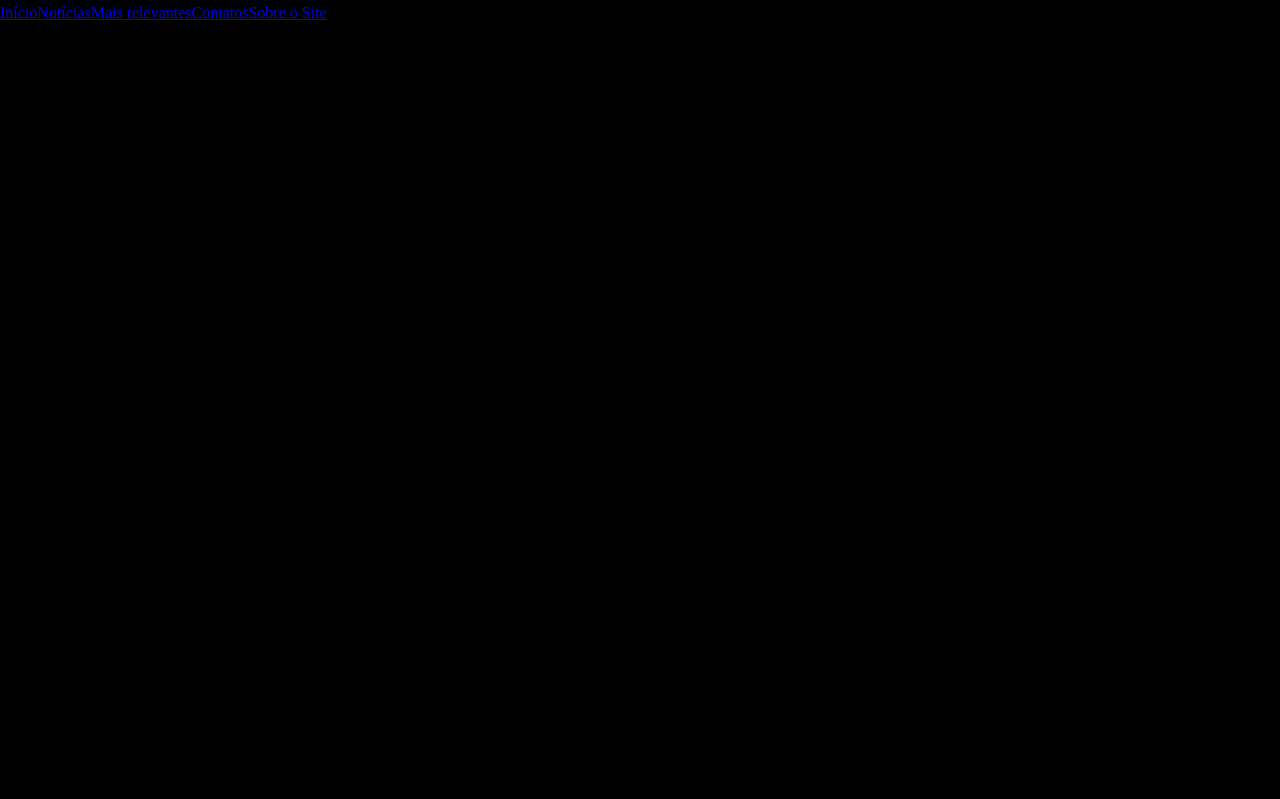
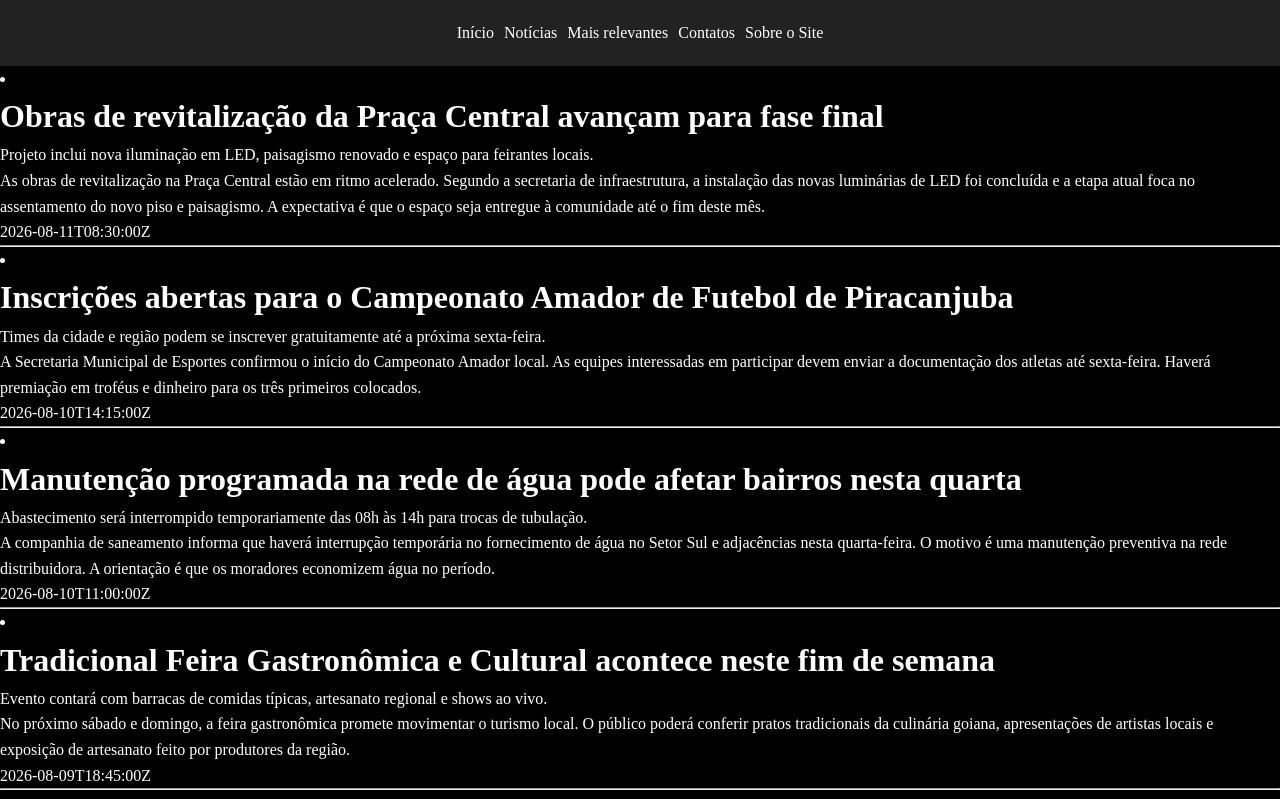
Before and after one commit to JorgeLucasPinheiro98/Blog, a React (Vite) app in the folder frontend/: page / in a window 1280 px wide. Shown: the top 799 px of the page. Built offline with nearby package versions, Linux system fonts and the light colour scheme.

Commit message:
Criando a lista e buscando os dados

```diff
--- a/frontend/src/App.tsx
+++ b/frontend/src/App.tsx
@@ -1,9 +1,13 @@
-import Headers from './componets/Header'
+import { Headers } from './componets/Header'
+import { Cards } from './componets/Cards'
 import './App.css'
 
 function App() {
   return (
+    <>
     <Headers/>
+    <Cards/>
+    </>
   )
 }
 
--- /dev/null
+++ b/frontend/src/componets/Cards/index.tsx
@@ -0,0 +1,19 @@
+import { response } from "../../database/database";
+import type { Post } from "../../types/Post";
+
+export function Cards() {
+        const dates:Post[] = response;
+        const listCards = dates.map(date =>
+            <li key={date.id}>
+                <h1>{date.titulo}</h1>
+                <p>{date.resumo}</p>
+                <p>{date.conteudo}</p>
+                <p>{date.data}</p>
+                <hr />
+            </li>
+        )
+
+    return (
+        <div>{listCards}</div>
+    )
+}
--- a/frontend/src/componets/Header.tsx
+++ b/frontend/src/componets/Header/index.tsx
@@ -1,6 +1,8 @@
-export default function Headers() {
+import style from './style.module.css'
+
+export function Headers() {
     return (
-      <header id="header">
+      <header className={style.header}>
         <nav aria-label="Navegação principal">
           <a href="#inicio">Início</a>
           <a href="#noticias">Notícias</a>
--- /dev/null
+++ b/frontend/src/componets/Header/style.module.css
@@ -0,0 +1,18 @@
+.header {
+    display: flex;
+    align-items: center;
+    justify-content: space-around;
+    background-color: rgb(34, 34, 34);
+}
+
+nav {
+    margin: 10px;
+    padding: 10px;
+
+}
+
+a {
+    padding: 2px 5px;
+    color: white;
+    text-decoration: none;
+}
--- a/frontend/src/cssComponets/header.css
+++ /dev/null
@@ -1,3 +0,0 @@
-header {
-    color: white;
-}
--- /dev/null
+++ b/frontend/src/database/database.ts
@@ -0,0 +1,104 @@
+import type { Post } from "../types/Post";
+
+export const response: Post[] = [
+    {
+      id: "1",
+      titulo: "Obras de revitalização da Praça Central avançam para fase final",
+      slug: "obras-revitalizacao-praca-central-avancam-fase-final",
+      resumo: "Projeto inclui nova iluminação em LED, paisagismo renovado e espaço para feirantes locais.",
+      conteudo: "As obras de revitalização na Praça Central estão em ritmo acelerado. Segundo a secretaria de infraestrutura, a instalação das novas luminárias de LED foi concluída e a etapa atual foca no assentamento do novo piso e paisagismo. A expectativa é que o espaço seja entregue à comunidade até o fim deste mês.",
+      imagem: "https://images.unsplash.com/photo-1517245386807-bb43f82c33c4?w=800",
+      data: "2026-08-11T08:30:00Z",
+      categoria: "cidade"
+    },
+    {
+      id: "2",
+      titulo: "Inscrições abertas para o Campeonato Amador de Futebol de Piracanjuba",
+      slug: "inscricoes-abertas-campeonato-amador-futebol-piracanjuba",
+      resumo: "Times da cidade e região podem se inscrever gratuitamente até a próxima sexta-feira.",
+      conteudo: "A Secretaria Municipal de Esportes confirmou o início do Campeonato Amador local. As equipes interessadas em participar devem enviar a documentação dos atletas até sexta-feira. Haverá premiação em troféus e dinheiro para os três primeiros colocados.",
+      imagem: "https://images.unsplash.com/photo-1508098682722-e99c43a406b2?w=800",
+      data: "2026-08-10T14:15:00Z",
+      categoria: "esportes"
+    },
+    {
+      id: "3",
+      titulo: "Manutenção programada na rede de água pode afetar bairros nesta quarta",
+      slug: "manutencao-programada-rede-agua-afeta-bairros-quarta",
+      resumo: "Abastecimento será interrompido temporariamente das 08h às 14h para trocas de tubulação.",
+      conteudo: "A companhia de saneamento informa que haverá interrupção temporária no fornecimento de água no Setor Sul e adjacências nesta quarta-feira. O motivo é uma manutenção preventiva na rede distribuidora. A orientação é que os moradores economizem água no período.",
+      imagem: "https://images.unsplash.com/photo-1581092160607-ee22621dd758?w=800",
+      data: "2026-08-10T11:00:00Z",
+      categoria: "publico"
+    },
+    {
+      id: "4",
+      titulo: "Tradicional Feira Gastronômica e Cultural acontece neste fim de semana",
+      slug: "tradicional-feira-gastronomica-cultural-acontece-fim-de-semana",
+      resumo: "Evento contará com barracas de comidas típicas, artesanato regional e shows ao vivo.",
+      conteudo: "No próximo sábado e domingo, a feira gastronômica promete movimentar o turismo local. O público poderá conferir pratos tradicionais da culinária goiana, apresentações de artistas locais e exposição de artesanato feito por produtores da região.",
+      imagem: "https://images.unsplash.com/photo-1555396273-367ea4eb4db5?w=800",
+      data: "2026-08-09T18:45:00Z",
+      categoria: "eventos"
+    },
+    {
+      id: "5",
+      titulo: "Prefeitura publica edital de concurso público com vagas para diversos níveis",
+      slug: "prefeitura-publica-edital-concurso-publico-vagas-diversos-niveis",
+      resumo: "Oportunidades contemplam cargos de nível fundamental, médio e superior.",
+      conteudo: "Foi publicado o edital do novo concurso público municipal. As oportunidades estão divididas entre cargos administrativos, área da saúde e educação. As inscrições começam no próximo mês diretamente pelo site da banca organizadora.",
+      imagem: "https://images.unsplash.com/photo-1450133064473-71024230f91b?w=800",
+      data: "2026-08-08T09:20:00Z",
+      categoria: "publico"
+    },
+    {
+      id: "6",
+      titulo: "Produtores rurais da região se reúnem para workshop sobre agricultura sustentável",
+      slug: "produtores-rurais-regiao-reunem-workshop-agricultura-sustentavel",
+      resumo: "Encontro debateu técnicas de manejo de solo e uso eficiente da água na lavoura.",
+      conteudo: "Especialistas e produtores rurais do município se reuniram para debater inovações no campo. O foco principal foi o uso de tecnologia para otimização do plantio, redução de insumos químicos e preservação de nascentes.",
+      imagem: "https://images.unsplash.com/photo-1500937386664-56d1dfef3854?w=800",
+      data: "2026-08-07T16:10:00Z",
+      categoria: "regiao"
+    },
+    {
+      id: "7",
+      titulo: "Campanha de vacinação contra a gripe é prorrogada no posto de saúde central",
+      slug: "campanha-vacinacao-gripe-prorrogada-posto-saude-central",
+      resumo: "Todas as faixas etárias a partir de 6 meses agora podem receber a dose da vacina.",
+      conteudo: "A Secretaria de Saúde estendeu o prazo da campanha de vacinação contra a gripe. O atendimento ocorre de segunda a sexta-feira, das 07h às 17h, no Posto de Saúde Central. É necessário apresentar documento com foto e cartão de vacina.",
+      imagem: "https://images.unsplash.com/photo-1584515979956-d9f6e5d09982?w=800",
+      data: "2026-08-06T13:00:00Z",
+      categoria: "publico"
+    },
+    {
+      id: "8",
+      titulo: "Escola municipal ganha novo laboratório de informática com computadores modernos",
+      slug: "escola-municipal-ganha-novo-laboratorio-informatica",
+      resumo: "Espaço vai atender mais de 400 alunos com aulas práticas de tecnologia e programação básica.",
+      conteudo: "Foi inaugurado o novo laboratório de informática da rede municipal. Equipado com 25 computadores modernos, o espaço visa conectar os alunos a ferramentas digitais e ao aprendizado de lógica de programação desde os primeiros anos escolares.",
+      imagem: "https://images.unsplash.com/photo-1516321318423-f06f85e504b3?w=800",
+      data: "2026-08-05T10:40:00Z",
+      categoria: "cidade"
+    },
+    {
+      id: "9",
+      titulo: "Atletas locais se destacam e conquistam medalhas na corrida de rua regional",
+      slug: "atletas-locais-destacam-conquistam-medalhas-corrida-rua-regional",
+      resumo: "Equipe do município garantiu posições no pódio nas categorias de 5km e 10km.",
+      conteudo: "Os corredores que representaram a cidade na maratona regional voltaram para casa com excelentes resultados. Três atletas locais conquistaram o primeiro e segundo lugar em suas respectivas categorias de idade.",
+      imagem: "https://images.unsplash.com/photo-1452626038306-9aae5e071dd3?w=800",
+      data: "2026-08-04T15:50:00Z",
+      categoria: "esportes"
+    },
+    {
+      id: "10",
+      titulo: "Cineclube exibe documentário gratuito sobre a história e cultura da cidade",
+      slug: "cineclube-exibe-documentario-gratuito-historia-cultura-cidade",
+      resumo: "Sessão especial acontecerá no auditório municipal com direito a debate no final.",
+      conteudo: "O projeto Cineclube promove nesta quinta-feira a exibição do documentário que retrata a história e o desenvolvimento cultural do município. A entrada é gratuita e sujeita à lotação do auditório.",
+      imagem: "https://images.unsplash.com/photo-1489599849927-2ee91cede3ba?w=800",
+      data: "2026-08-03T19:00:00Z",
+      categoria: "eventos"
+    }
+  ];
```
